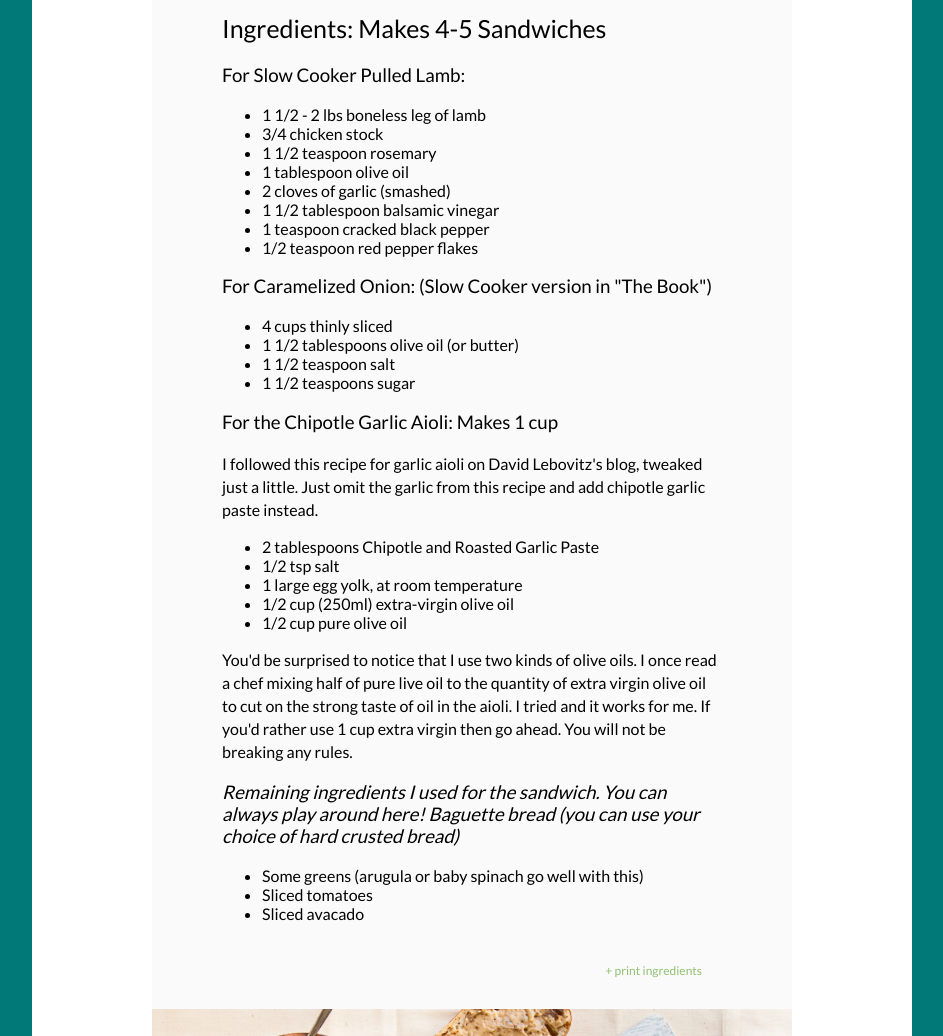
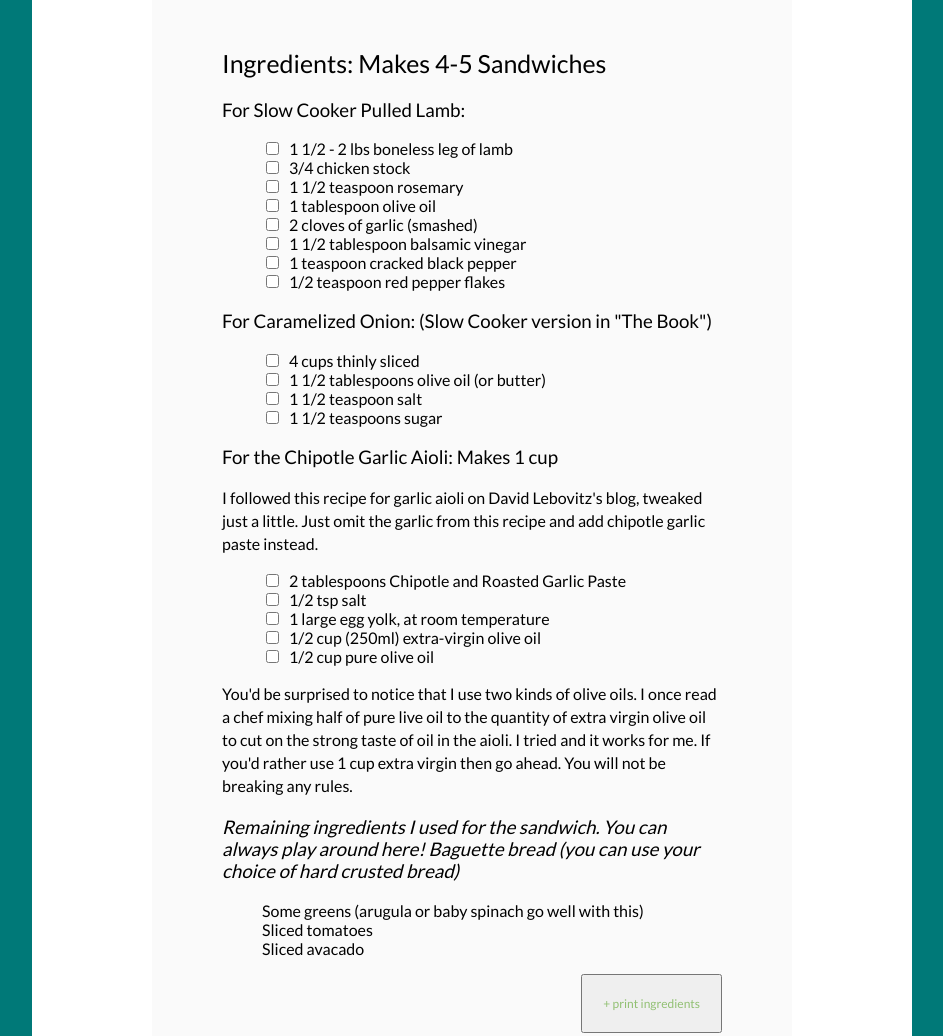
Before and after one commit to reganperkins/lighthouse-recipie, a plain HTML site: page index.html in a window 1280 px wide. Shown: the part 847-1883 px from the top of the page, without its empty margins (168-1111 px from the left). Drawn offline with nearby package versions, Linux system fonts and the light colour scheme.

Commit message:
ingredients checklist

```diff
--- a/index.html
+++ b/index.html
@@ -5,6 +5,8 @@
 	<title>Recipe: Pulled Lamb Sandwich</title>
 	<link href='http://fonts.googleapis.com/css?family=Lato&subset=latin,latin-ext' rel='stylesheet' type='text/css'>
 	<link rel="stylesheet" href="style.css">
+	<script src="http://ajax.googleapis.com/ajax/libs/jquery/2.1.1/jquery.min.js"></script>
+	<script type="text/javascript" src="script.js" ></script>
 </head>
 <body>
 	<div id="bigwrapper">
@@ -17,7 +19,7 @@
 				<h1>Pulled Lamb Sandwich With Caramelized Onions and Chipotle Garlic Aioli</h1>
 			</div>
 
-			<div class="left">
+			<div id="hide">
 					<ul class="ti-grid">
 					    <li>
 					        <div class="ti-item ti-img-1">
@@ -37,24 +39,24 @@
 				<article>
 					<h3>For Slow Cooker Pulled Lamb:</h3>
 					<ul>
-						<li>1 1/2 - 2 lbs boneless leg of lamb</li>
-						<li>3/4 chicken stock</li>
-						<li>1 1/2 teaspoon rosemary</li>
-						<li>1 tablespoon olive oil</li>
-						<li>2 cloves of garlic (smashed)</li>
-						<li>1 1/2 tablespoon balsamic vinegar</li>
-						<li>1 teaspoon cracked black pepper</li>
-						<li>1/2 teaspoon red pepper flakes</li>
+						<li class="list"><input type="checkbox">1 1/2 - 2 lbs boneless leg of lamb</input></li>
+						<li class="list"><input type="checkbox">3/4 chicken stock</input></li>
+						<li class="list"><input type="checkbox">1 1/2 teaspoon rosemary</input></li>
+						<li class="list"><input type="checkbox">1 tablespoon olive oil</input></li>
+						<li class="list"><input type="checkbox">2 cloves of garlic (smashed)</input></li>
+						<li class="list"><input type="checkbox">1 1/2 tablespoon balsamic vinegar</input></li>
+						<li class="list"><input type="checkbox">1 teaspoon cracked black pepper</input></li>
+						<li class="list"><input type="checkbox">1/2 teaspoon red pepper flakes</input></li>
 					</ul>
 				</article>
 
 				<article>
 					<h3>For Caramelized Onion: (Slow Cooker version in "The Book")</h3>
 					<ul>
-						<li>4 cups thinly sliced</li>
-						<li>1 1/2 tablespoons olive oil (or butter)</li>
-						<li>1 1/2 teaspoon salt</li>
-						<li>1 1/2 teaspoons sugar</li>
+						<li class="list"><input type="checkbox">4 cups thinly sliced</input></li>
+						<li class="list"><input type="checkbox">1 1/2 tablespoons olive oil (or butter)</input></li>
+						<li class="list"><input type="checkbox">1 1/2 teaspoon salt</input></li>
+						<li class="list"><input type="checkbox">1 1/2 teaspoons sugar</input></li>
 					</ul>
 				</article>
 
@@ -63,11 +65,11 @@
 					<span>I followed this recipe for garlic aioli on David Lebovitz's blog, tweaked just a little. Just omit the garlic from this recipe and add chipotle garlic paste instead.</span>
 
 					<ul>
-						<li>2 tablespoons Chipotle and Roasted Garlic Paste</li>
-						<li>1/2 tsp salt</li>
-						<li>1 large egg yolk, at room temperature</li>
-						<li>1/2 cup (250ml) extra-virgin olive oil</li>
-						<li>1/2 cup pure olive oil</li>
+						<li class="list"><input type="checkbox">2 tablespoons Chipotle and Roasted Garlic Paste</input></li>
+						<li class="list"><input type="checkbox">1/2 tsp salt</input></li>
+						<li class="list"><input type="checkbox">1 large egg yolk, at room temperature</input></li>
+						<li class="list"><input type="checkbox">1/2 cup (250ml) extra-virgin olive oil</input></li>
+						<li class="list"><input type="checkbox">1/2 cup pure olive oil</input></li>
 					</ul>
 				</article>
 
@@ -84,7 +86,7 @@
 					<li>Sliced avacado</li>
 				</ul>
 
-				<span class="print">+ print ingredients</span>
+				<button class="print">+ print ingredients</button>
 			</section>
 
 			<img src="images/img2.jpg" class="center img-hor" />
@@ -122,7 +124,7 @@
 
 					<span>On a bed of greens over sliced baguette put some pulled leg of lamb, add caramelized onion, tomato and avacado. Smother some aioli on the other half of the baguette. Place it on top and enjoy with a glass of cold beer and your honey!</span>
 				</article>
-				<span class="print">+ print ingredients</span>
+				<button class="print">+ print ingredients</button>
 			</section>
 
 			<img src="images/img3.jpg" class="center img-hor" />
@@ -145,7 +147,7 @@
 					</ul>
 				</div>
 
-				<div class="bio">
+				<div class="bio hide">
 					<span class="text-bio">I was born in a small town of central India and grew up in a few more small towns of India. Then I met this guy whom I now call husband, married him and moved to the US . Later came this angel in our lives who has been keeping us on our toes ever since and making our lives worth every breath! When I'm not running behind her then I'm either in my kitchen developing, testing and retesting a recipe or I'm playing around with my camera in my garage turned studio. Three things made me this awesome cook (sarcasm!) that I am today.. circumstances, no help and hunger!! </span>
 				</div>
 				<div class="clear"></div>
@@ -157,11 +159,9 @@
 
 			</section>
 
-
-
-
 		</div>
 
 	</div>
+
 </body>
 </html>
--- /dev/null
+++ b/script.js
@@ -0,0 +1,10 @@
+$(document).ready(function() {
+	$('button').click(function() {
+		$('img').toggle(1000);
+		$('#hide').toggle(1000);
+	});
+
+	$('.list').click(function(){
+		$(this).toggleClass('strike');
+	});
+});
--- a/style.css
+++ b/style.css
@@ -1,7 +1,7 @@
 body {
 	margin: 0px;
 }
-h1,h2,h3,li,span {
+h1,h2,h3,li,span, button {
 	font-family: Lato, sans-serif;
 }
 h1 {
@@ -24,11 +24,15 @@ header {
 	background-color: #ffffff;
 }
 ul {
-	list-style-type: disc;
+	list-style-type: none;
 }
 span {
 	line-height: 23px;
 }
+input {
+    margin-right: 10px;
+}
+
 
 #bigwrapper {
 	margin: 0 auto;
@@ -143,6 +147,9 @@ span {
 	float: left;
 	width: 440px;
 	margin-top: 20px;
+}
+.strike {
+    text-decoration: line-through;
 }
 
 /* ------------------
```
Also changed, not shown: 2 other files.
